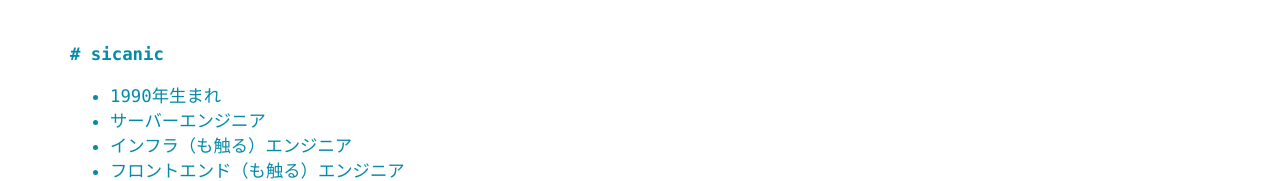
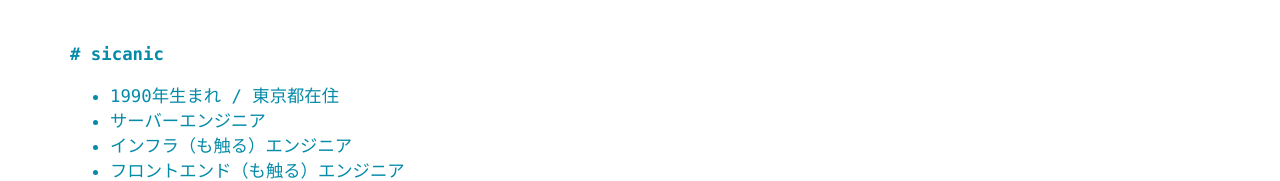
Before and after one commit to hyonny/hyonny.github.io, a plain HTML site: page index.html in a window 1280 px wide. Shown: the top 181 px of the page. Drawn offline with nearby package versions, Linux system fonts and the light colour scheme.

Commit message:
:+1: Update profile

```diff
--- a/index.html
+++ b/index.html
@@ -20,7 +20,7 @@
         <section id="sicanic">
           <h1># sicanic</h1>
           <ul>
-            <li>1990年生まれ
+            <li>1990年生まれ / 東京都在住
             <li>サーバーエンジニア
             <li>インフラ（も触る）エンジニア
             <li>フロントエンド（も触る）エンジニア
```
